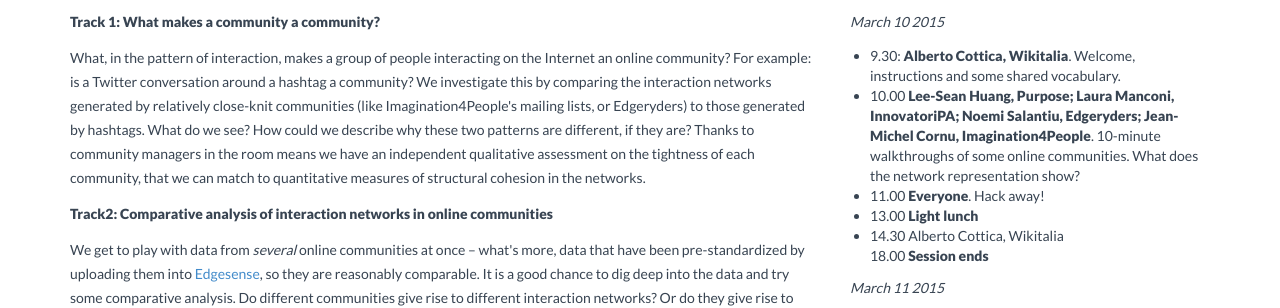
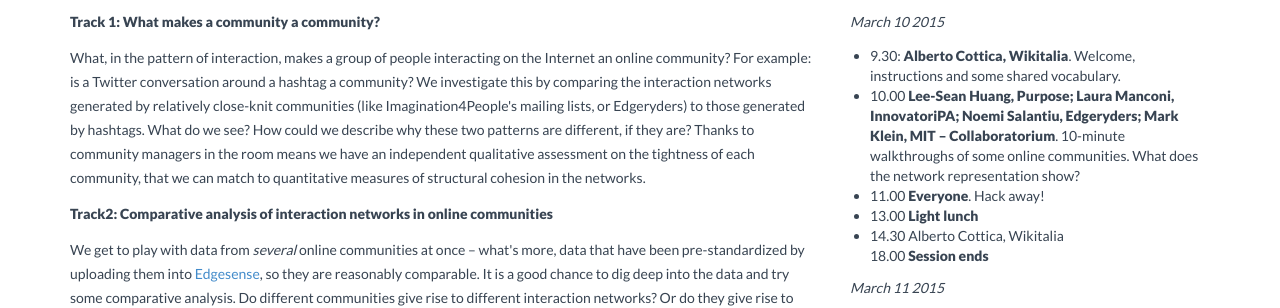
Before and after one commit to Wikitalia/MoN3, a Jekyll site: the page built from schedule.html, in a window 1280 px wide and 1193 px high. Shown: the part 288-596 px from the top of the window. Built offline with Jekyll 4.4.1, drawn with Linux system fonts in a browser that asks for light colours; nearby versions of some CDN libraries.

Commit message:
Edited the agenda

```diff
--- a/schedule.html
+++ b/schedule.html
@@ -32,7 +32,7 @@
 <ul>
 	<li>9.30: <strong>Alberto Cottica, Wikitalia</strong>. Welcome, instructions and some shared vocabulary.
 	</li>
-	<li>10.00 <strong>Lee-Sean Huang, Purpose; Laura Manconi, InnovatoriPA; Noemi Salantiu, Edgeryders; Jean-Michel Cornu, Imagination4People</strong>. 10-minute walkthroughs of some online communities. What does the network representation show?</li>
+	<li>10.00 <strong>Lee-Sean Huang, Purpose; Laura Manconi, InnovatoriPA; Noemi Salantiu, Edgeryders; Mark Klein, MIT – Collaboratorium</strong>. 10-minute walkthroughs of some online communities. What does the network representation show?</li>
 	</li>
 	<li>11.00 <strong>Everyone</strong>. Hack away!
 	</li>
```
